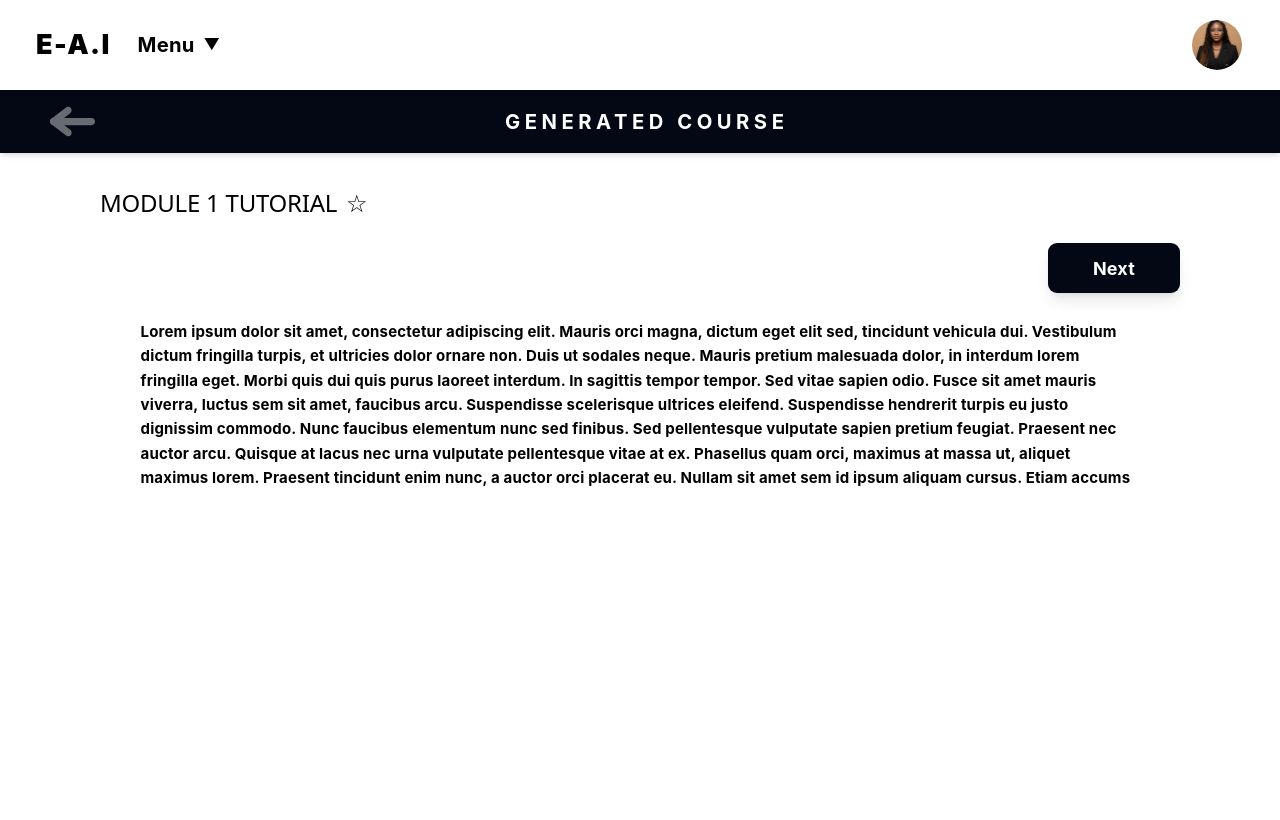
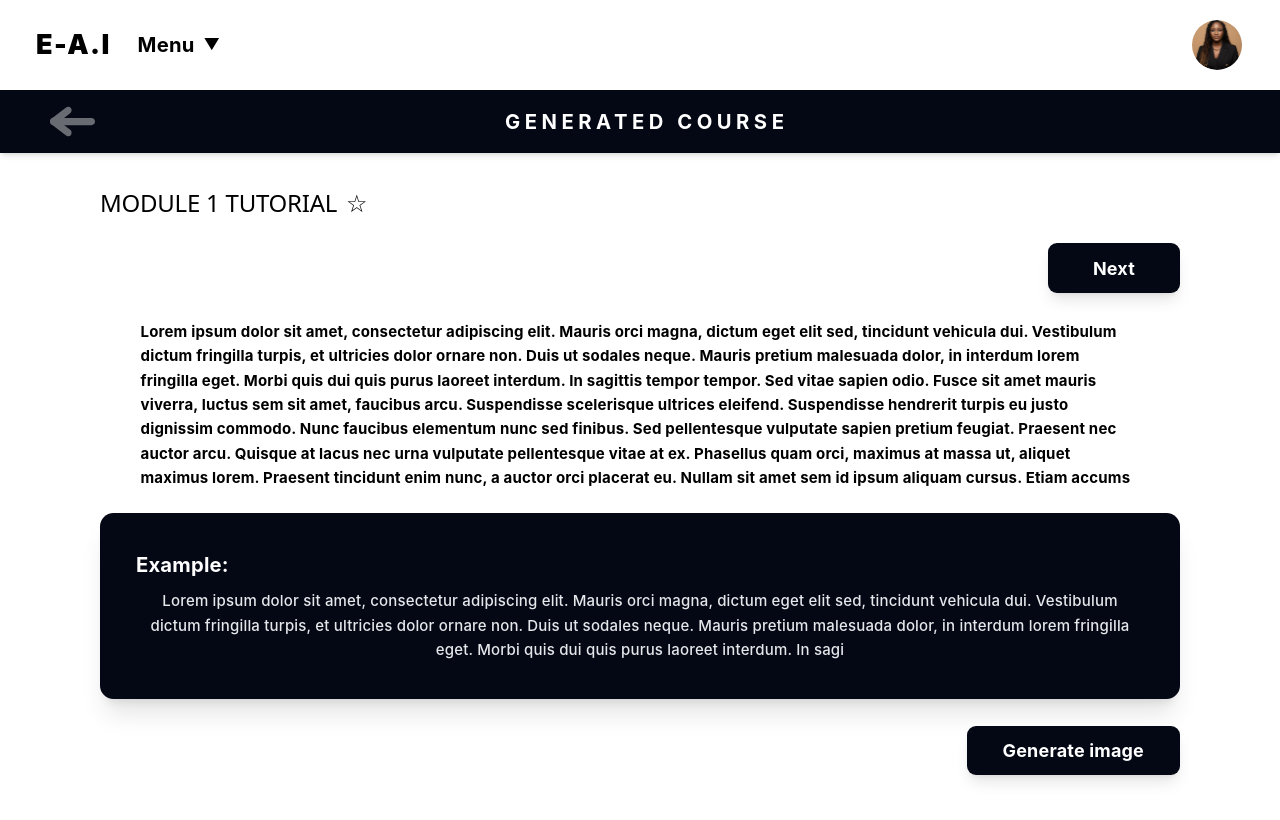
Before and after one commit to Phawaaaz/Etech, a React (Vite) app: page /course-module/1 in a window 1280 px wide. Shown: the top 820 px of the page. Built offline with nearby package versions, Linux system fonts and the light colour scheme.

Commit message:
Modified CourseModuleView: Updated layout with additional example section and image generation button

```diff
--- a/src/pages/CourseModuleView.jsx
+++ b/src/pages/CourseModuleView.jsx
@@ -39,7 +39,10 @@ export default function CourseModuleView() {
           </button>
         </div>
 
-        <p className="text-sm md:text-[15px] font-bold text-black leading-relaxed text-left mb-8 px-2 md:px-9">
+        <p
+          className="text-sm md:text-[15px] font-bold text-black leading-relaxed text-left px-2 md:px-9"
+          style={{ marginBottom: "1.25rem" }}
+        >
           Lorem ipsum dolor sit amet, consectetur adipiscing elit. Mauris orci
           magna, dictum eget elit sed, tincidunt vehicula dui. Vestibulum dictum
           fringilla turpis, et ultricies dolor ornare non. Duis ut sodales
@@ -55,6 +58,23 @@ export default function CourseModuleView() {
           auctor orci placerat eu. Nullam sit amet sem id ipsum aliquam cursus.
           Etiam accums
         </p>
+
+        <div className="bg-[#040814] text-white rounded-xl p-6 md:p-8 mb-6 shadow-xl shrink-0">
+          <h3 className="font-bold text-lg mb-2 text-left">Example:</h3>
+          <p className="text-sm md:text-[15px] font-medium leading-relaxed text-gray-200">
+            Lorem ipsum dolor sit amet, consectetur adipiscing elit. Mauris orci
+            magna, dictum eget elit sed, tincidunt vehicula dui. Vestibulum
+            dictum fringilla turpis, et ultricies dolor ornare non. Duis ut
+            sodales neque. Mauris pretium malesuada dolor, in interdum lorem
+            fringilla eget. Morbi quis dui quis purus laoreet interdum. In sagi
+          </p>
+        </div>
+
+        <div className="flex justify-end pb-4 shrink-0">
+          <button className="bg-[#040814] text-white px-6 md:px-8 py-2.5 rounded-lg font-bold text-sm md:text-base hover:bg-gray-700 transition-colors shadow-lg cursor-pointer focus:scale-90">
+            Generate image
+          </button>
+        </div>
       </main>
     </div>
   );
```
